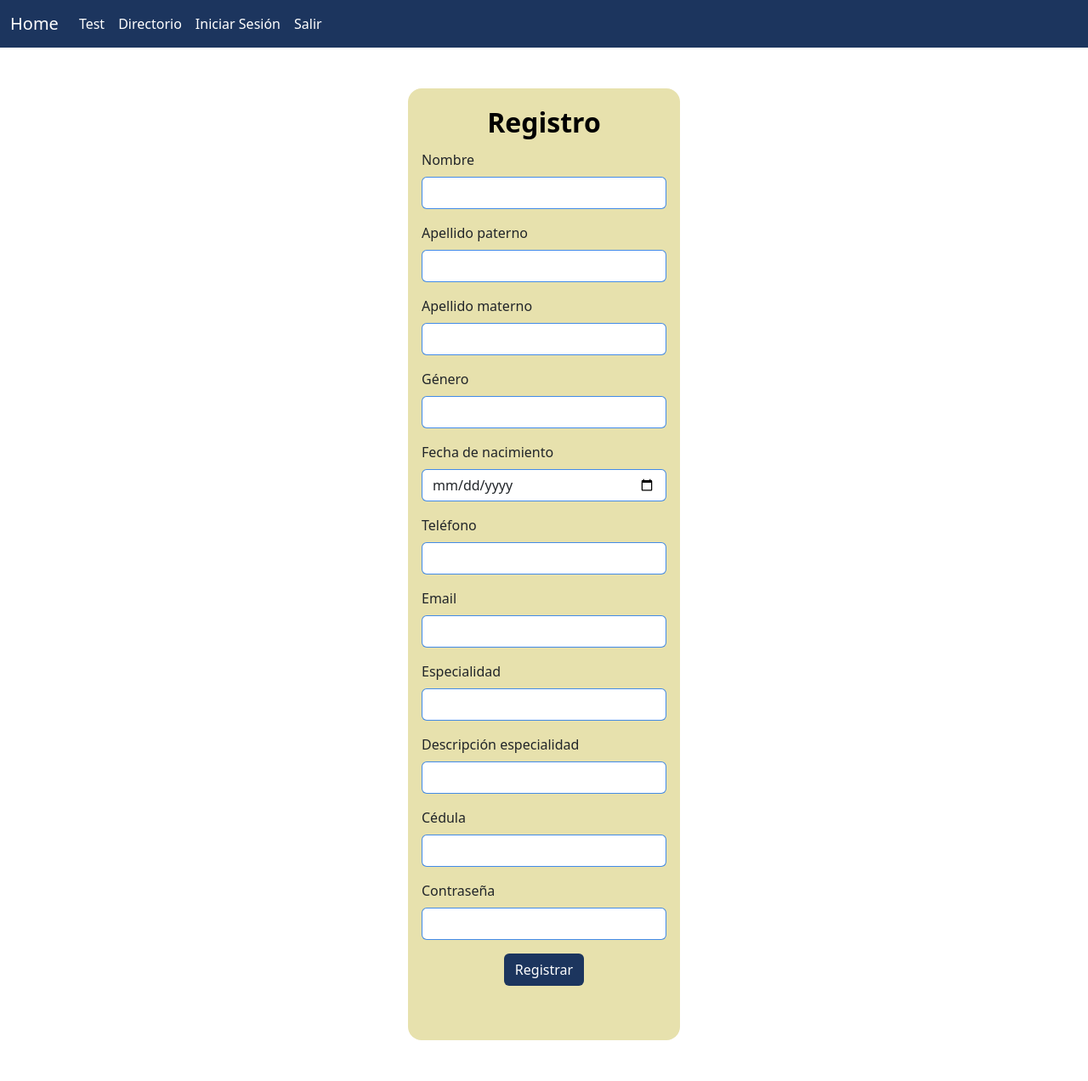
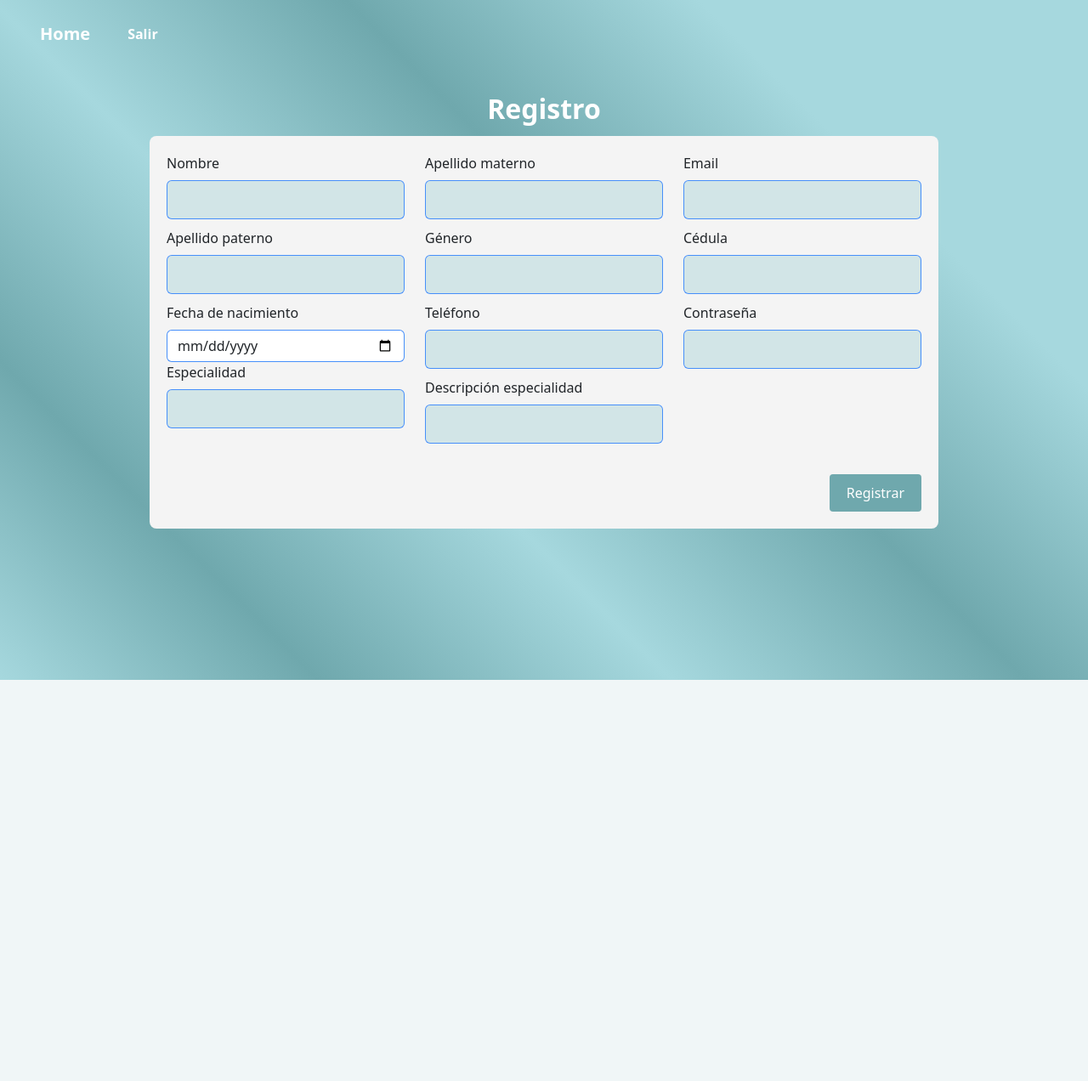
Before and after one commit to Yimluri/PI_Flask, a Flask app: page /registroMedico in a window 1280 px wide. Shown: the whole page at 85% size. After the commit the page ends 800 px from the top, so only its background shows below. Run offline with Flask 3, Linux system fonts and the light colour scheme; some libraries are stand-ins or nearby versions.

Commit message:
cssforms

```diff
--- a/Templates/registromed.html
+++ b/Templates/registromed.html
@@ -5,10 +5,12 @@
     <meta name="viewport" content="width=device-width, initial-scale=1.0">
     <title>Document</title>
     <link href="https://cdn.jsdelivr.net/npm/bootstrap@5.3.3/dist/css/bootstrap.min.css" rel="stylesheet" integrity="sha384-QWTKZyjpPEjISv5WaRU9OFeRpok6YctnYmDr5pNlyT2bRjXh0JMhjY6hW+ALEwIH" crossorigin="anonymous">
+    <link rel="stylesheet" href="{{ url_for('static', filename='forms.css') }}">
+    <link rel="stylesheet" href="{{ url_for('static', filename='test.css') }}">
 </head>
 
 <body class="bg-dark.bg-gradient">
-    <nav class="navbar navbar-expand-lg" style="background-color: #1C355E;">
+    <nav class="navbar navbar-expand-lg">
         <div class="container-fluid">
             <a class="navbar-brand text-white" href="/">Home</a>
             <button class="navbar-toggler" type="button" data-bs-toggle="collapse" data-bs-target="#navbarNav" aria-controls="navbarNav" aria-expanded="false" aria-label="Toggle navigation">
@@ -16,15 +18,6 @@
             </button>
             <div class="collapse navbar-collapse" id="navbarNav">
             <ul class="navbar-nav">
-            <li class="nav-item">
-            <a class="nav-link active text-white" aria-current="page" href="/test">Test</a>
-            </li>
-            <li class="nav-item">
-            <a class="nav-link text-white" href="/directorio">Directorio</a>
-            </li>
-            <li class="nav-item">
-            <a class="nav-link text-white" href="/inicioS">Iniciar Sesión</a>
-            </li>
             <li class="nav-item">
             <a class="nav-link text-white" href="#">Salir</a>
             </li>
@@ -43,58 +36,74 @@
     {% endfor %}
     {% endif %}
     {% endwith %}
-    <div class="container-lg mt-5 mb-5 w-25 p-3 border-opacity-75 rounded-4" style="background-color: #E7E1AD;">
-        <label for="formGroupExampleInput" class="form-label fs-2 text-black fw-semibold" style="display: flex; justify-content: center;">Registro</label>
+    <div class="container-lg mt-2 mb-5 w-75 p-3 border-opacity-75 rounded-4 container-custom">
+        <label for="formGroupExampleInput" class="form-label fs-2 text-white fw-semibold form-label-custom" style="display: flex; justify-content: center;">Registro</label>
         <form action="/guardarMedico" method="post">
-            <div class="mb-3">
-                <label for="formGroupExampleInput" class="form-label">Nombre</label>
-                <input type="text" class="form-control border-primary border-opacity-75 rounded" aria-label="Sizing example input" aria-describedby="inputGroup-sizing-sm" id="txtNombre" name="txtNombre" required>
+            <div class="row">
+                <!-- Primera columna -->
+                <div class="col-md-4 mb-3">
+                    <div class="form-group-custom">
+                        <label for="txtNombre" class="form-label">Nombre</label>
+                        <input type="text" class="form-control border-primary border-opacity-75 rounded" aria-label="Nombre" id="txtNombre" name="txtNombre" required>
                     </div>
-            <div class="mb-3">
-                <label for="formGroupExampleInput" class="form-label">Apellido paterno</label>
-                <input type="text" class="form-control border-primary border-opacity-75 rounded" aria-label="Sizing example input" aria-describedby="inputGroup-sizing-sm" id="txtApellidoPaterno" name="txtApellidoPaterno" required>
+                    <div class="form-group-custom">
+                        <label for="txtApellidoPaterno" class="form-label">Apellido paterno</label>
+                        <input type="text" class="form-control border-primary border-opacity-75 rounded" aria-label="Apellido paterno" id="txtApellidoPaterno" name="txtApellidoPaterno" required>
                     </div>
-            <div class="mb-3">
-                <label for="formGroupExampleInput" class="form-label">Apellido materno</label>
-                <input type="text" class="form-control border-primary border-opacity-75 rounded" aria-label="Sizing example input" aria-describedby="inputGroup-sizing-sm" id="txtApellidoMaterno" name="txtApellidoMaterno" required>
+                    <div class="form-group-custom">
+                        <label for="txtFechaNacimiento" class="form-label">Fecha de nacimiento</label>
+                        <input type="date" class="form-control border-primary border-opacity-75 rounded" aria-label="Fecha de nacimiento" id="txtFechaNacimiento" name="txtFechaNacimiento" required>
                     </div>
-            <div class="mb-3">
-                <label for="formGroupExampleInput" class="form-label">Género</label>
-                <input type="text" class="form-control border-primary border-opacity-75 rounded" aria-label="Sizing example input" aria-describedby="inputGroup-sizing-sm" id="txtGenero" name="txtGenero" required>
+                    <div class="form-group-custom">
+                        <label for="txtEspecialidad" class="form-label">Especialidad</label>
+                        <input type="text" class="form-control border-primary border-opacity-75 rounded" aria-label="Especialidad" id="txtEspecialidad" name="txtEspecialidad" required>
                     </div>
-            <div class="mb-3">
-                <label for="formGroupExampleInput" class="form-label">Fecha de nacimiento</label>
-                <input type="date" class="form-control border-primary border-opacity-75 rounded" aria-label="Sizing example input" aria-describedby="inputGroup-sizing-sm" id="txtFechaNacimiento" name="txtFechaNacimiento" required>
                 </div>
-            <div class="mb-3">
-                <label for="formGroupExampleInput" class="form-label">Teléfono</label>
-                <input type="text" class="form-control border-primary border-opacity-75 rounded" aria-label="Sizing example input" aria-describedby="inputGroup-sizing-sm" id="txtTelefono" name="txtTelefono" required>
+
+                <!-- Segunda columna -->
+                <div class="col-md-4 mb-3">
+                    <div class="form-group-custom">
+                        <label for="txtApellidoMaterno" class="form-label">Apellido materno</label>
+                        <input type="text" class="form-control border-primary border-opacity-75 rounded" aria-label="Apellido materno" id="txtApellidoMaterno" name="txtApellidoMaterno" required>
                     </div>
-            <div class="mb-3">
-                <label for="formGroupExampleInput" class="form-label">Email</label>
-                <input type="text" class="form-control border-primary border-opacity-75 rounded" aria-label="Sizing example input" aria-describedby="inputGroup-sizing-sm" id="txtEmail" name="txtEmail" required>
+                    <div class="form-group-custom">
+                        <label for="txtGenero" class="form-label">Género</label>
+                        <input type="text" class="form-control border-primary border-opacity-75 rounded" aria-label="Género" id="txtGenero" name="txtGenero" required>
                     </div>
-            <div class="mb-3">
-                <label for="formGroupExampleInput" class="form-label">Especialidad</label>
-                <input type="text" class="form-control border-primary border-opacity-75 rounded" aria-label="Sizing example input" aria-describedby="inputGroup-sizing-sm" id="txtEspecialidad" name="txtEspecialidad" required>
+                    <div class="form-group-custom">
+                        <label for="txtTelefono" class="form-label">Teléfono</label>
+                        <input type="text" class="form-control border-primary border-opacity-75 rounded" aria-label="Teléfono" id="txtTelefono" name="txtTelefono" required>
                     </div>
-            <div class="mb-3">
-                <label for="formGroupExampleInput" class="form-label">Descripción especialidad</label>
-                <input type="text" class="form-control border-primary border-opacity-75 rounded" aria-label="Sizing example input" aria-describedby="inputGroup-sizing-sm" id="txtDescripcionEspecialidad" name="txtDescripcionEspecialidad" required>
+                    <div class="form-group-custom">
+                        <label for="txtDescripcionEspecialidad" class="form-label">Descripción especialidad</label>
+                        <input type="text" class="form-control border-primary border-opacity-75 rounded" aria-label="Descripción especialidad" id="txtDescripcionEspecialidad" name="txtDescripcionEspecialidad" required>
                     </div>
-            <div class="mb-3">
-                <label for="formGroupExampleInput" class="form-label">Cédula</label>
-                <input type="text" class="form-control border-primary border-opacity-75 rounded" aria-label="Sizing example input" aria-describedby="inputGroup-sizing-sm" id="txtCedula" name="txtCedula" required>
                 </div>
-            <div class="mb-3">
-                <label for="formGroupExampleInput" class="form-label">Contraseña</label>
-                <input type="text" class="form-control border-primary border-opacity-75 rounded" aria-label="Sizing example input" aria-describedby="inputGroup-sizing-sm" id="txtPassword" name="txtPassword" required>
+
+                <!-- Tercera columna -->
+                <div class="col-md-4 mb-3">
+                    <div class="form-group-custom">
+                        <label for="txtEmail" class="form-label">Email</label>
+                        <input type="text" class="form-control border-primary border-opacity-75 rounded" aria-label="Email" id="txtEmail" name="txtEmail" required>
                     </div>
-            <div style="display: flex; justify-content: center;">
-            <button class="btn mb-5 text-white" type="submit" style="background-color: #1c355E;">Registrar</button>
+                    <div class="form-group-custom">
+                        <label for="txtCedula" class="form-label">Cédula</label>
+                        <input type="text" class="form-control border-primary border-opacity-75 rounded" aria-label="Cédula" id="txtCedula" name="txtCedula" required>
+                    </div>
+                    <div class="form-group-custom">
+                        <label for="txtPassword" class="form-label">Contraseña</label>
+                        <input type="text" class="form-control border-primary border-opacity-75 rounded" aria-label="Contraseña" id="txtPassword" name="txtPassword" required>
+                    </div>
+                </div>
+            </div>
+            <!-- Contenedor para el botón de enviar -->
+            <div class="button-container">
+                <button  type="submit">Registrar</button>
             </div>
         </form>
     </div>
+
+
     <script src="https://cdn.jsdelivr.net/npm/bootstrap@5.3.3/dist/js/bootstrap.bundle.min.js" integrity="sha384-YvpcrYf0tY3lHB60NNkmXc5s9fDVZLESaAA55NDzOxhy9GkcIdslK1eN7N6jIeHz" crossorigin="anonymous"></script>
 </body>
 </html>
--- a/static/forms.css
+++ b/static/forms.css
@@ -73,6 +73,10 @@ body {
     transition: background-color 0.3s ease; /* Efecto de transición al pasar el mouse sobre el botón */
   }
 
+  .button-container {
+    display: flex;
+    justify-content: flex-end; /* Alinea el botón a la derecha */
+  }
   button:hover,
   input[type="submit"]:hover {
     background-color: #1C355E; /* Color de fondo del botón al pasar el mouse */
```
Also changed, not shown: Templates/index.html (+4 -6 lines), Templates/perfil.html (+103 -3 lines). Lines whose indentation alone changed are shown as unchanged.
